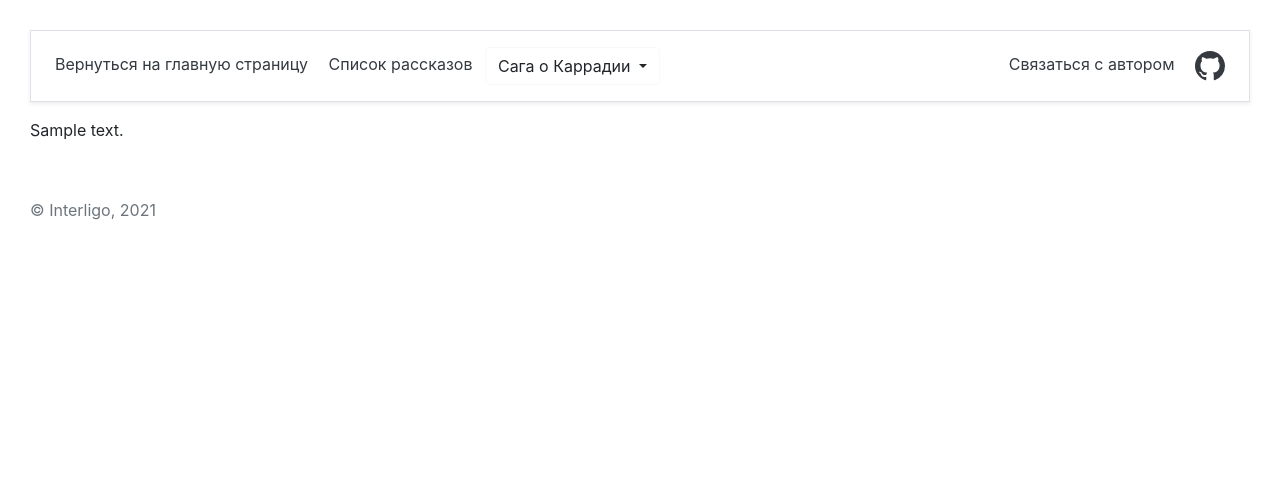
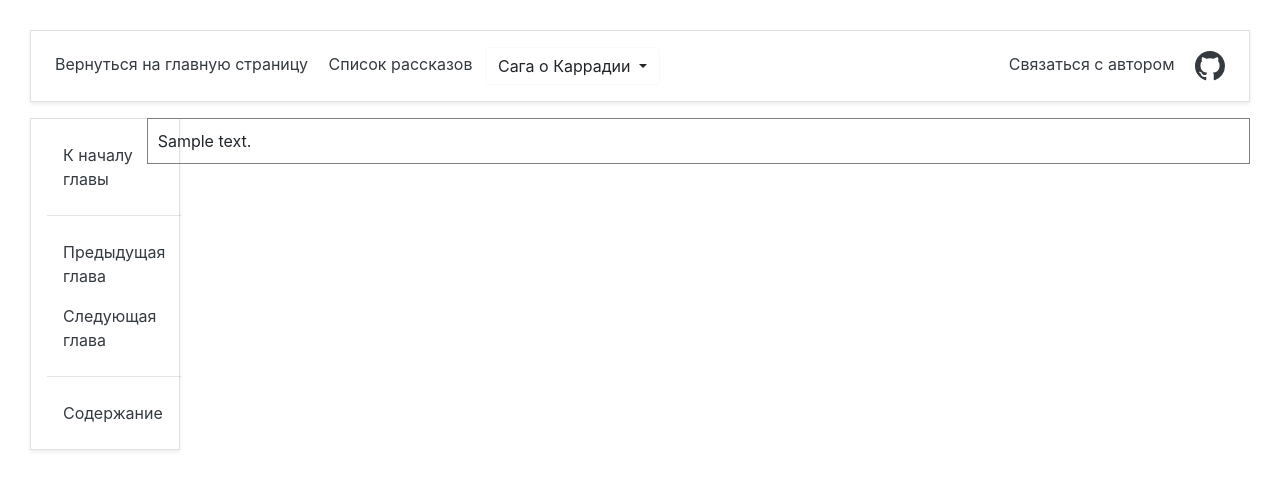
Before and after one commit to Interligo/django-blog-for-stories, a Django app: page /book/1/ in a window 1280 px wide. Shown: the top 490 px of the page. Run offline with Django 3.2, Linux system fonts and the light colour scheme; tables that the repository leaves empty hold one stand-in row (values such as "Sample post"); parts of the project's set-up code (start-up, migrations or seed data) failed here and were passed over; some libraries are stand-ins or nearby versions.

Commit message:
Update chapter template: add fixed sidebar for navigation

```diff
--- a/blog/blog/templates/book/chapter_detail.html
+++ b/blog/blog/templates/book/chapter_detail.html
@@ -7,22 +7,50 @@
 
 {% block content %}
 
-    <p>{{ chapter.chapter_text }}</p>
+    <div class="container-fluid">
+        <div class="row" style="padding-right: 0px;">
+            <div class="d-flex flex-column p-3 px-1 position-fixed bg-white border shadow-sm" style="width: 150px;" id="fixed-sidebar">
+                <ul class="nav nav-pills flex-column mb-auto">
+                    <li class="nav-item">
+                        <a href="{% url 'book:chapter_detail' chapter.id %}" class="nav-link text-dark" id="chapter-begin">
+                            К началу главы
+                        </a>
+                    </li>
 
-<!--    <p>{{ chapter.get_all_chapters }}</p>-->
+                    <li>
+                        <hr>
+                    </li>
 
-<!--    {% for chap in chapter.get_all_chapters %}-->
-<!--        <p>chap.id</p>-->
-<!--        <a href="{% url 'book:chapter_detail' id %}" class="btn btn-light">Перейти к главе {{ id }}</a>-->
-<!--    {% endfor %}-->
+                    <li>
+                        <a href="{% url 'book:chapter_detail' chapter.get_previous_chapter %}" class="nav-link text-dark" id="previous-chapter">
+                            Предыдущая глава
+                        </a>
+                    </li>
 
+                    <li>
+                        <a href="{% url 'book:chapter_detail' chapter.get_next_chapter %}" class="nav-link text-dark" id="next-chapter">
+                            Следующая глава
+                        </a>
+                    </li>
 
-<!--    {% include "pagination.html" with page=all_chapters %}-->
+                    <li>
+                        <hr>
+                    </li>
 
-<!--    <div class="row" id="navigation">-->
-<!--        <a href="{% url 'book:about_book' %}" class="btn btn-dark">Вернуться к содержанию</a>-->
-<!--        <a href="{% url 'book:chapter_detail' chapter.id %}" class="btn btn-dark">Перейти к следующей главе</a>-->
-<!--    </div>-->
-<!--    <br>-->
+                    <li>
+                        <a href="{% url 'book:book_content' %}" class="nav-link text-dark" id="book-content">
+                            Содержание
+                        </a>
+                    </li>
+                </ul>
+            </div>
+
+            <div class="col offset-md-1" style="padding-right: 0px;" id="chapter-text">
+                <p style="border: 1px solid gray; padding: 10px;">
+                    {{ chapter.chapter_text }}
+                </p>
+            </div>
+        </div>
+    </div>
 
 {% endblock %}
```
